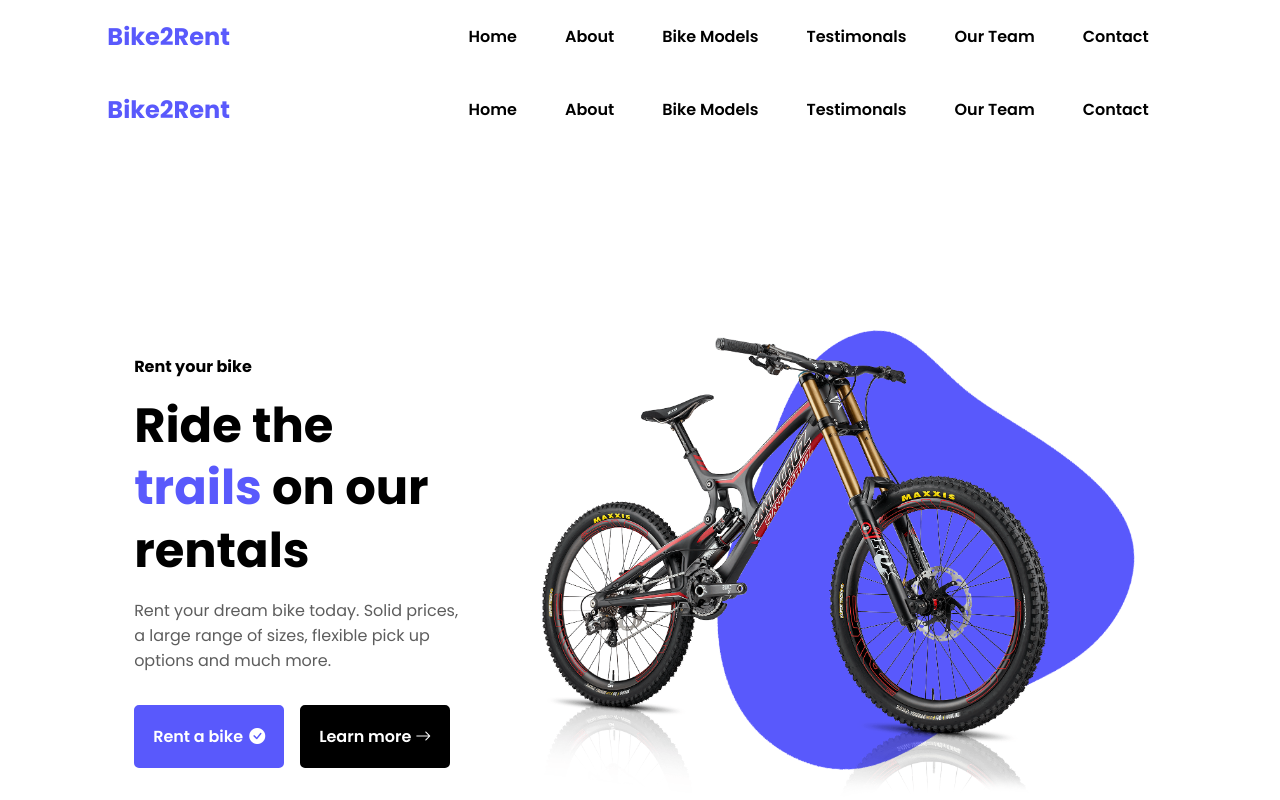
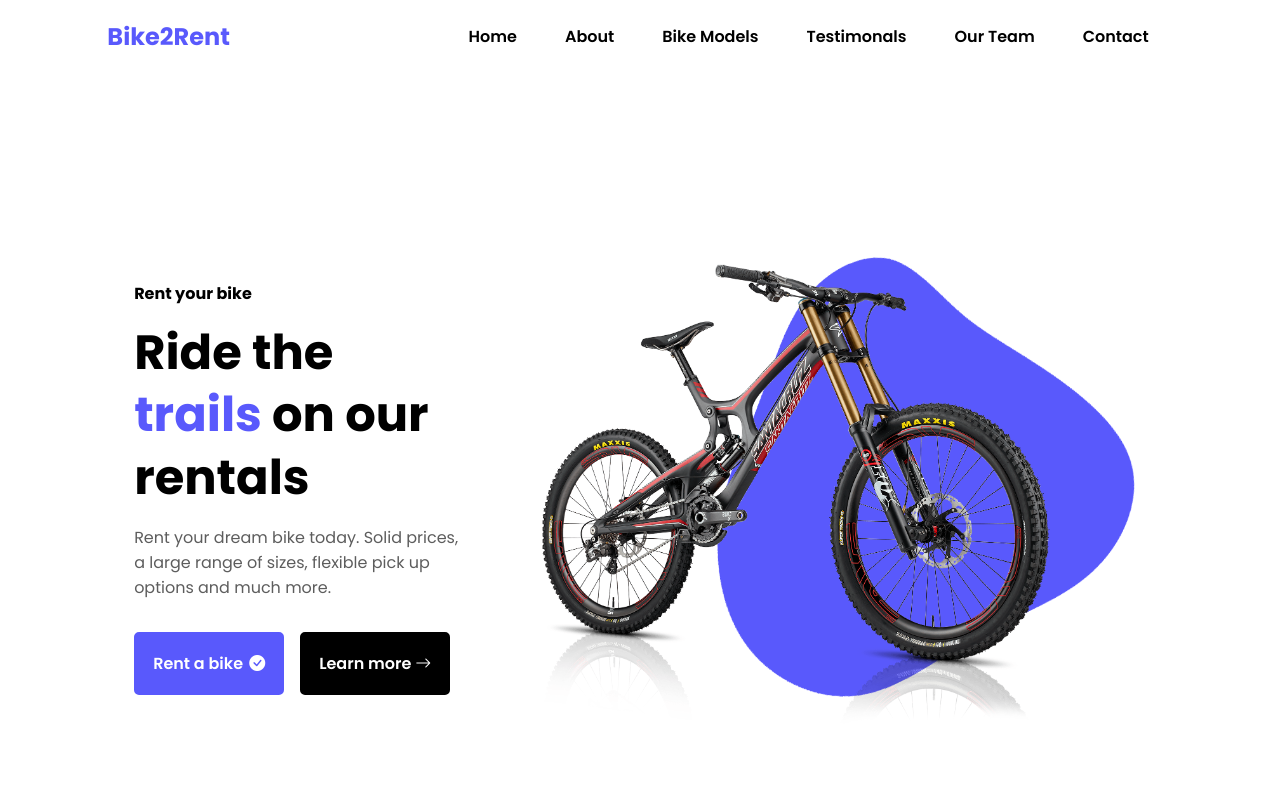
Before and after one commit to TegaBC/bike-rental, a React (Vite) app: page / in a window 1280 px wide. Shown: the top 800 px of the page. Built offline with nearby package versions, Linux system fonts and the light colour scheme.

Commit message:
moved nav to app

```diff
--- a/src/pages/Home.jsx
+++ b/src/pages/Home.jsx
@@ -7,15 +7,6 @@
 import TripleHeading from "../components/TripleHeading"
 import Testimonial from "../components/Testimonial"
 import Footer from "../components/Footer"
-
-const navLinks = [
-  {linkName: "Home", link: "#"},
-  {linkName: "About", link: "#"},
-  {linkName: "Bike Models", link: "#"},
-  {linkName: "Testimonals", link: "#"},
-  {linkName: "Our Team", link: "#"},
-  {linkName: "Contact", link: "#"}
-]
 
 const fakeData = [
   {name: "DiamondBack", image: "src/images/bikes/db.jpg", hardtail: true, minSize: 15, maxSize: 20, beginner: true, cost: 20},
@@ -49,7 +40,6 @@
 
   return (
     <>
-        <Navbar links={navLinks} />
         <Hero />
         <BookingForm bikes={fakeData} locations={locations}/>
         <TripleHeading heading="Explore our fleet" subHeading="Bike Models"
```
